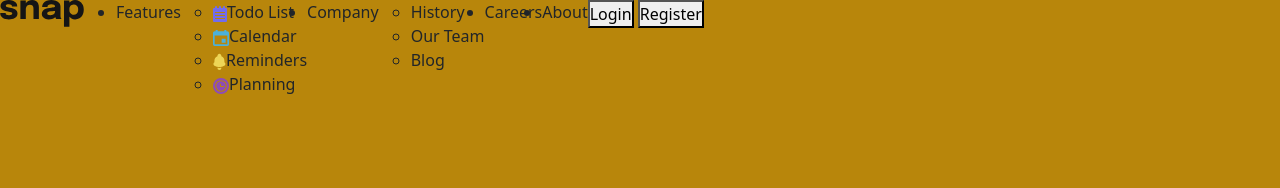
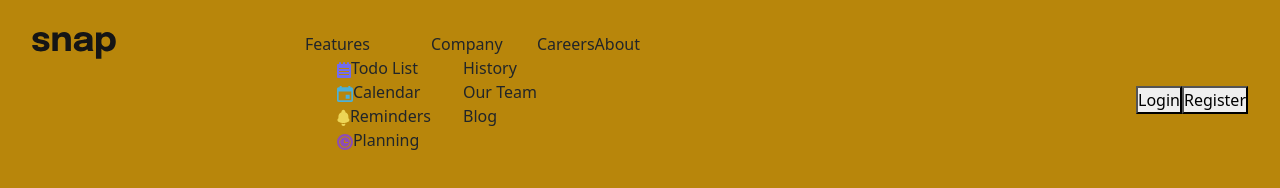
Before and after one commit to T-Induwara/Intro-section-with-dropdown-navigation, a plain HTML site: page index.html in a window 1280 px wide. Drawn offline with nearby package versions, Linux system fonts and the light colour scheme.

Commit message:
Done some minor css changes

```diff
--- a/css/style.css
+++ b/css/style.css
@@ -1,6 +1,7 @@
 * {
     margin: 0;
     padding: 0;
+    overflow-x: hidden;
 }
 
 /*font-family: 'Epilogue', sans-serif;*/
@@ -16,4 +17,29 @@ body {
     body {
         background-color: darkgoldenrod !important;
     }
+
+    .nav-wrapper {
+        width: 100vw !important;
+        justify-content: space-between;
+        padding-left: 2rem;
+        padding-right: 2rem;
+        padding-top: 2rem;
+    }
+
+    .nav-left-col {
+        flex: 50%;
+        width: 100%;
+        flex-direction: row;
+        justify-content: space-between;
+    }
+
+    .nav-right-col {
+        flex: 50%;
+        width: 100%;
+        flex-direction: row;
+        justify-content: flex-end;
+        align-items: center;
+    }
+
+    .nav-right-col button {}
 }
--- a/index.html
+++ b/index.html
@@ -26,6 +26,7 @@
                 </div>
                 <div class="nav-left-list-main">
                     <ul class="main-menu d-flex">
+                        <span>
                             <li>Features</li>
                             <ul class="sub-menu feature-sub-menu">
                                 <li> <img src="images/icon-todo.svg" alt="Todo list image">Todo List</li>
@@ -33,20 +34,23 @@
                                 <li> <img src="images/icon-reminders.svg" alt="Reminders image">Reminders</li>
                                 <li> <img src="images/icon-planning.svg" alt="Planning image">Planning</li>
                             </ul>
+                        </span>
+                        <span>
                             <li>Company</li>
                             <ul class="sub-menu company-sub-menu">
                                 <li>History</li>
                                 <li>Our Team</li>
                                 <li>Blog</li>
                             </ul>
+                        </span>
                         <li>Careers</li>
                         <li>About</li>
                     </ul>
                 </div>
             </div>
-            <div class="nav-right-col">
-                <button class="login-btn">Login</button>
-                <button class="register-btn">Register</button>
+            <div class="nav-right-col d-flex">
+                <button type="button" class="login-btn">Login</button>
+                <button type="button" class="register-btn">Register</button>
             </div>
         </div>
     </header>
```
Lines whose indentation alone changed are shown as unchanged.
